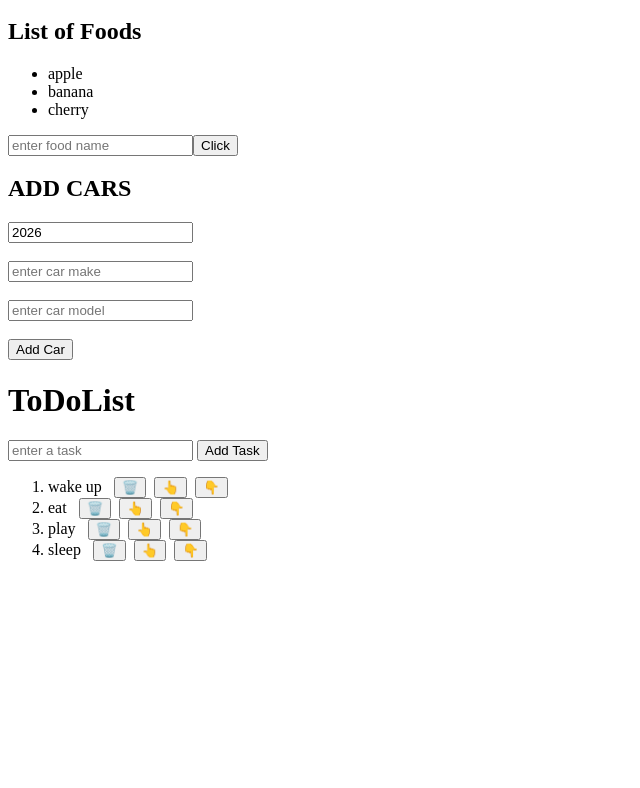
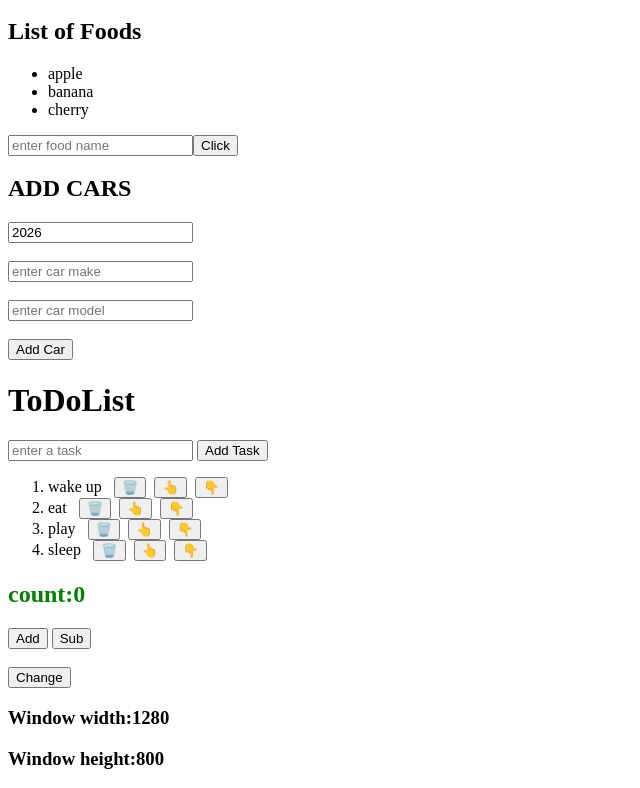
Before and after one commit to SandeepSreekailas/React, a React (Vite) app: page / in a window 1280 px wide. Shown: the part 1320-2108 px from the top of the page, without its empty margins (0-640 px from the left). Before the commit the page ends 1897 px from the top, so only its background shows below. Built offline with nearby package versions, Linux system fonts and the light colour scheme.

Commit message:
added useeffect examples

```diff
--- a/src/App.jsx
+++ b/src/App.jsx
@@ -13,7 +13,8 @@ import UpdateObjectState from './components/UpdateObjectState'
 import UpdateArrayState from './components/UpdateArrayState'
 import UpdateObArrState from './components/UpdateObArrState'
 import ToDoList from './components/ToDoList'
-
+import UseEffects from './components/UseEffects'
+import UseEffectex2 from './components/UseEffectex2'
 
 
 const data = {
@@ -89,6 +90,12 @@ function App() {
       {/* TO DO LIST */}
       <ToDoList/>
 
+      {/* Use Effect example 1 */}
+      <UseEffects/>
+
+      {/* Use Effect example 2 */}
+      <UseEffectex2/>
+
     </>
   )
 }
--- /dev/null
+++ b/src/components/UseEffectex2.jsx
@@ -0,0 +1,38 @@
+import React,{useEffect, useState} from 'react'
+
+function UseEffectex2() {
+  const [height,setHeight]=useState(window.innerHeight)
+  const [width,setWidth]=useState(window.innerWidth)
+
+  // window.addEventListener('resize', handleResize)
+  // console.log("Event added"); // if useeffect is added here then it will run only once on mount and not on resize
+
+  useEffect(()=>{
+    window.addEventListener('resize',handleResize)
+    console.log("Event Added");
+
+    return ()=>{ window.removeEventListener('resize',handleResize)
+    console.log("Event Removed");}
+
+  },[])
+
+  useEffect(()=>{
+    document.title=`${width} X ${height}`
+  },[width,height])
+
+
+  function handleResize(){
+    setHeight(window.innerHeight)
+    setWidth(window.innerWidth)
+  }
+
+
+  return (
+    <div>
+      <h3>Window width:{width}</h3>
+      <h3>Window height:{height}</h3>
+    </div>
+  )
+}
+
+export default UseEffectex2
--- /dev/null
+++ b/src/components/UseEffects.jsx
@@ -0,0 +1,52 @@
+// useEffect() = React Hook that tells React DO SOME CODE WHEN (pick one):
+// This component re-renders
+// This component mounts
+// The state of a value
+
+// useEffect(function, [dependencies])
+
+// 1.useEffect(() => {})    // Runs after every re-render
+// 2.useEffect(() => {}, []) // Runs only on mount
+// 3.useEffect(() => {}, [dependency]) // Runs on mount and when dependency changes
+
+// USES
+
+// #1 Event Listeners
+// #2 DOM manipulation
+// #3 Subscriptions (real-time updates)
+// #4 Fetching Data from an API
+// #5 Clean up when a component unmounts
+
+import React, {useState, useEffect} from 'react'
+
+function UseEffects() {
+    const [count, setCount] = useState(0)
+    const [color, setColor] = useState("green")
+
+    useEffect(()=>{
+        document.title= `${count} ${color}`
+    },[count,color]) // only runs when count changes
+
+    function handleClick(){
+        setCount(count+1)
+    }
+
+    function handleClickback(){
+        setCount(count-1)
+    }
+
+    function changeColor(){
+        setColor(c=>c==='green'?'red':'green')
+    } // here color wont effect the title unless we pass it as dependency
+
+  return (
+    <div>
+        <h2 style={{color:color}}>count:{count}</h2>
+        <button onClick={handleClick}>Add</button>&nbsp;
+        <button onClick={handleClickback}>Sub</button><br /><br />
+        <button onClick={changeColor}>Change</button>
+    </div>
+  )
+}
+
+export default UseEffects
```
